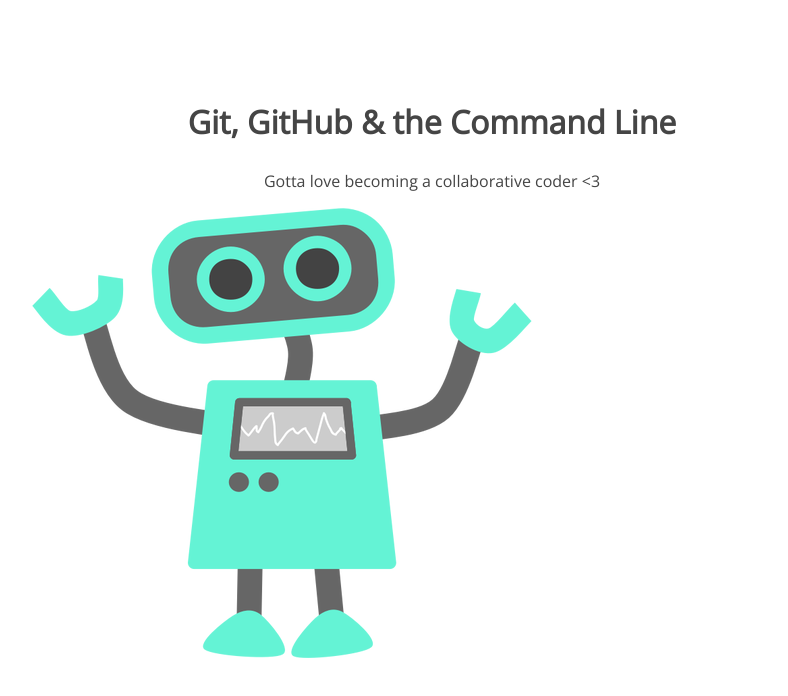
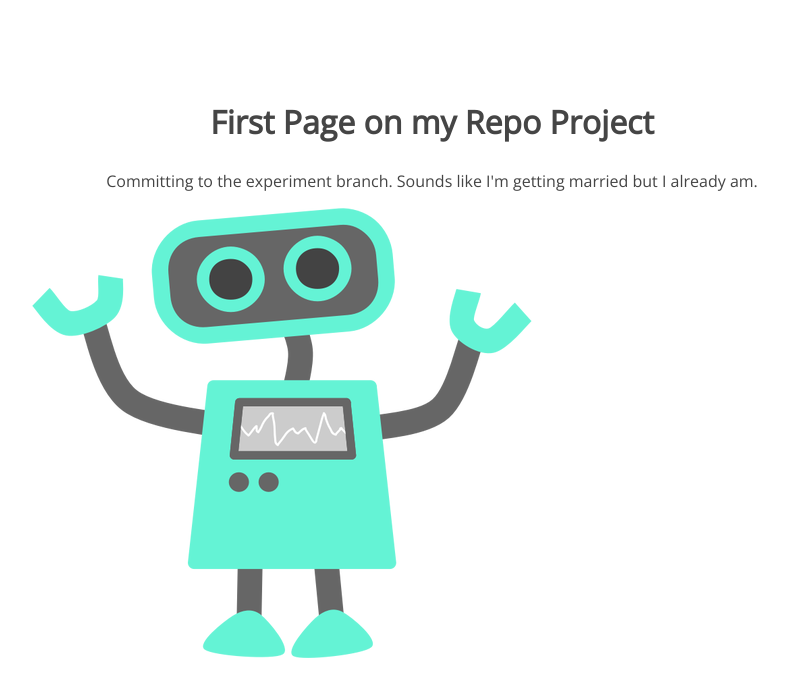
Before and after one commit to sjbenenate/105-project, a plain HTML site: page index.html in a window 1280 px wide. Shown: the whole page, without its empty margins (208-996 px from the left). Drawn offline with nearby package versions, Linux system fonts and the light colour scheme.

Commit message:
text change on page 1

```diff
--- a/index.html
+++ b/index.html
@@ -8,8 +8,8 @@
 </head>
 <body>
 	<section>
-		<h1>Git, GitHub & the Command Line</h1>
-		<p>Gotta love becoming a collaborative coder <3</p>
+		<h1>First Page on my Repo Project</h1>
+		<p>Committing to the experiment branch. Sounds like I'm getting married but I already am.</p>
 		<img src="img/happy-blue-robot.png">
 	</section>
 </body>
```
